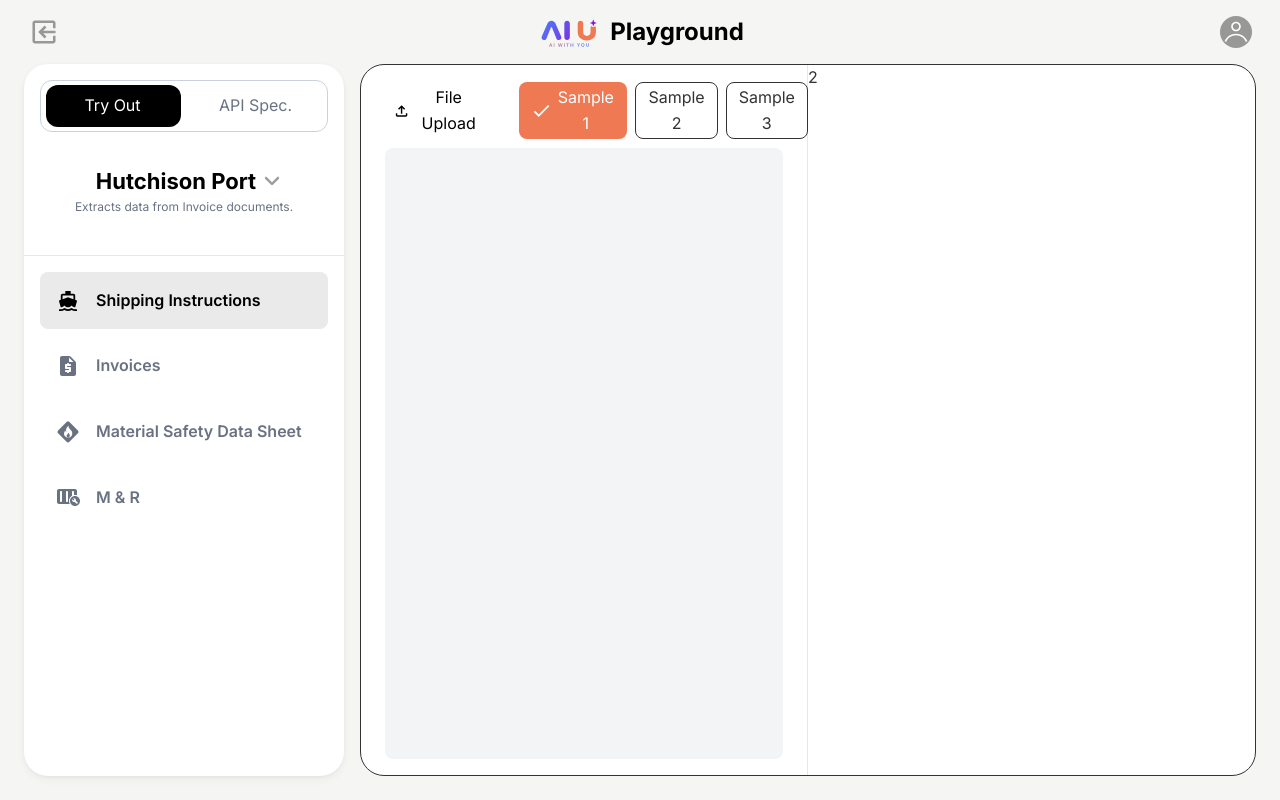
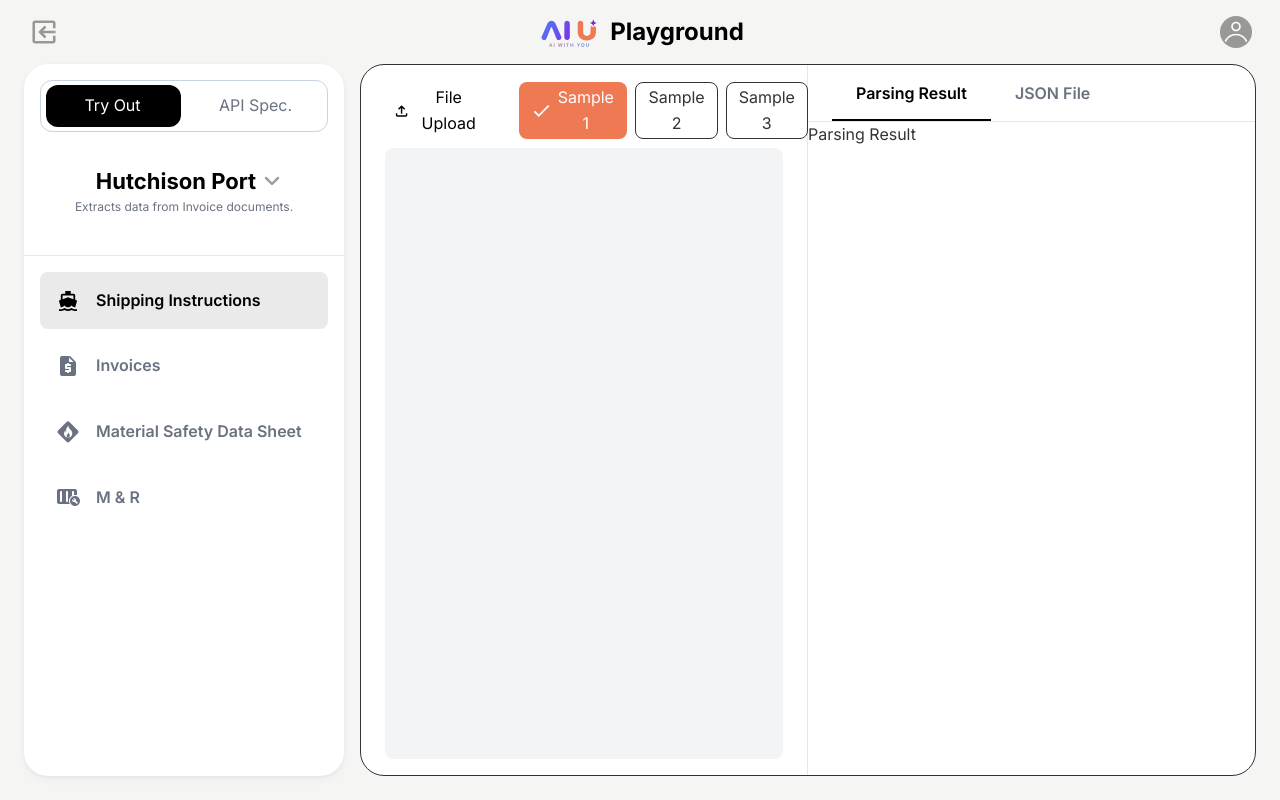
Before and after one commit to rlatmfrl24/ai-portal-ui, a Next.js app: page /playground in a window 1280 px wide. Built offline with nearby package versions, Linux system fonts and the light colour scheme.

Commit message:
Playground 컴포넌트에 탭 기능을 추가하고, TabGroup 및 TabButton 컴포넌트를 개선하여 다양한 탭 변형을 지원하도록 수정했습니다. 활성 탭에 따라 콘텐츠를 동적으로 렌더링하도록 변경했습니다.

```diff
--- a/app/(playground)/playground/tryout.tsx
+++ b/app/(playground)/playground/tryout.tsx
@@ -4,6 +4,8 @@
 import UploadIcon from "@/public/icon_upload.svg";
 import CheckIcon from "@/public/icon_check.svg";
 import { useState } from "react";
+import TabGroup from "@/app/components/Tab/TabGroup";
+import TabButton from "@/app/components/Tab/TabButton";
 
 export default function TryOut() {
   const pdfItems = [
@@ -24,6 +26,7 @@
   const [selectedItem, setSelectedItem] = useState<string | null>(
     pdfItems[0].id
   );
+  const [activeTab, setActiveTab] = useState<string>("parsing-result");
 
   return (
     <div className="flex h-full">
@@ -53,7 +56,25 @@
         </div>
         <div className="flex flex-1 bg-gray-100 rounded-lg"></div>
       </div>
-      <div className="w-1/2">2</div>
+      <div className="w-1/2">
+        <div className="w-fit ml-6">
+          <TabGroup
+            activeId={activeTab}
+            onChange={(tabId) => setActiveTab(tabId)}
+            variant="line"
+          >
+            <TabButton id="parsing-result">Parsing Result</TabButton>
+            <TabButton id="json-file">JSON File</TabButton>
+          </TabGroup>
+        </div>
+        <div className="border-t border-gray-200">
+          {activeTab === "parsing-result" ? (
+            <div>Parsing Result</div>
+          ) : (
+            <div>JSON File</div>
+          )}
+        </div>
+      </div>
     </div>
   );
 }
--- a/app/components/Tab/TabButton.tsx
+++ b/app/components/Tab/TabButton.tsx
@@ -5,14 +5,30 @@
   active?: boolean;
   id: string;
   onClick?: () => void;
+  variant?: "button" | "line";
 }
 
 const TabButton = forwardRef<HTMLButtonElement, TabButtonProps>(
-  ({ children, active = false, onClick, ...rest }, ref) => {
+  ({ children, active = false, onClick, variant = "button", ...rest }, ref) => {
     const handleClick = () => {
       if (onClick) {
         onClick();
       }
+    };
+
+    const getClassName = () => {
+      if (variant === "line") {
+        return `relative flex-1 px-6 pt-4 pb-3 transition-all duration-300 cursor-pointer border-b-2 font-semibold whitespace-nowrap ${
+          active
+            ? "text-black border-black"
+            : "text-gray-500 hover:text-gray-700 border-transparent hover:border-gray-300"
+        }`;
+      }
+
+      // button variant (기본)
+      return `relative flex-1 px-3 py-2 rounded-xl transition-colors duration-300 cursor-pointer z-10 ${
+        active ? "text-white hover:" : "text-gray-500 hover:text-gray-700"
+      }`;
     };
 
     return (
@@ -20,9 +36,7 @@
         ref={ref}
         type="button"
         onClick={handleClick}
-        className={`relative flex-1 px-3 py-2 rounded-xl transition-colors duration-300 cursor-pointer z-10 ${
-          active ? "text-white hover:" : "text-gray-500 hover:text-gray-700"
-        }`}
+        className={getClassName()}
         {...rest}
       >
         {children}
--- a/app/components/Tab/TabGroup.tsx
+++ b/app/components/Tab/TabGroup.tsx
@@ -7,16 +7,19 @@
   active?: boolean;
   id: string;
   onClick?: () => void;
+  variant?: "button" | "line";
 }
 
 export default function TabGroup({
   children,
   activeId,
   onChange,
+  variant = "button",
 }: {
   children: React.ReactNode;
   activeId: string;
   onChange?: (activeId: string) => void;
+  variant?: "button" | "line";
 }) {
   const [activeTab, setActiveTab] = useState(activeId);
   const [sliderStyle, setSliderStyle] = useState({ left: 0, width: 0 });
@@ -73,9 +76,14 @@
   return (
     <div
       ref={containerRef}
-      className="relative flex gap-2 p-1 rounded-xl border border-[#C9D3DE]"
+      className={
+        variant === "button"
+          ? "relative flex gap-2 p-1 rounded-xl border border-[#C9D3DE]"
+          : "relative flex gap-0"
+      }
     >
-      {/* 슬라이더 배경 */}
+      {/* 슬라이더 배경 (button variant에서만 표시) */}
+      {variant === "button" && (
         <div
           className={`absolute top-1 bottom-1 bg-black rounded-xl ${
             isInitialized ? "transition-all duration-300 ease-out" : ""
@@ -85,12 +93,14 @@
             width: `${sliderStyle.width}px`,
           }}
         />
+      )}
 
       {React.Children.map(children, (child) => {
         if (React.isValidElement<TabButtonProps>(child) && child.props.id) {
           const isActive = child.props.id === activeTab;
           const props = {
             active: isActive,
+            variant: variant,
             onClick: () => handleTabClick(child.props.id),
             ref: (el: HTMLButtonElement | null) => {
               buttonRefs.current[child.props.id] = el;
```
Lines whose indentation alone changed are shown as unchanged.
